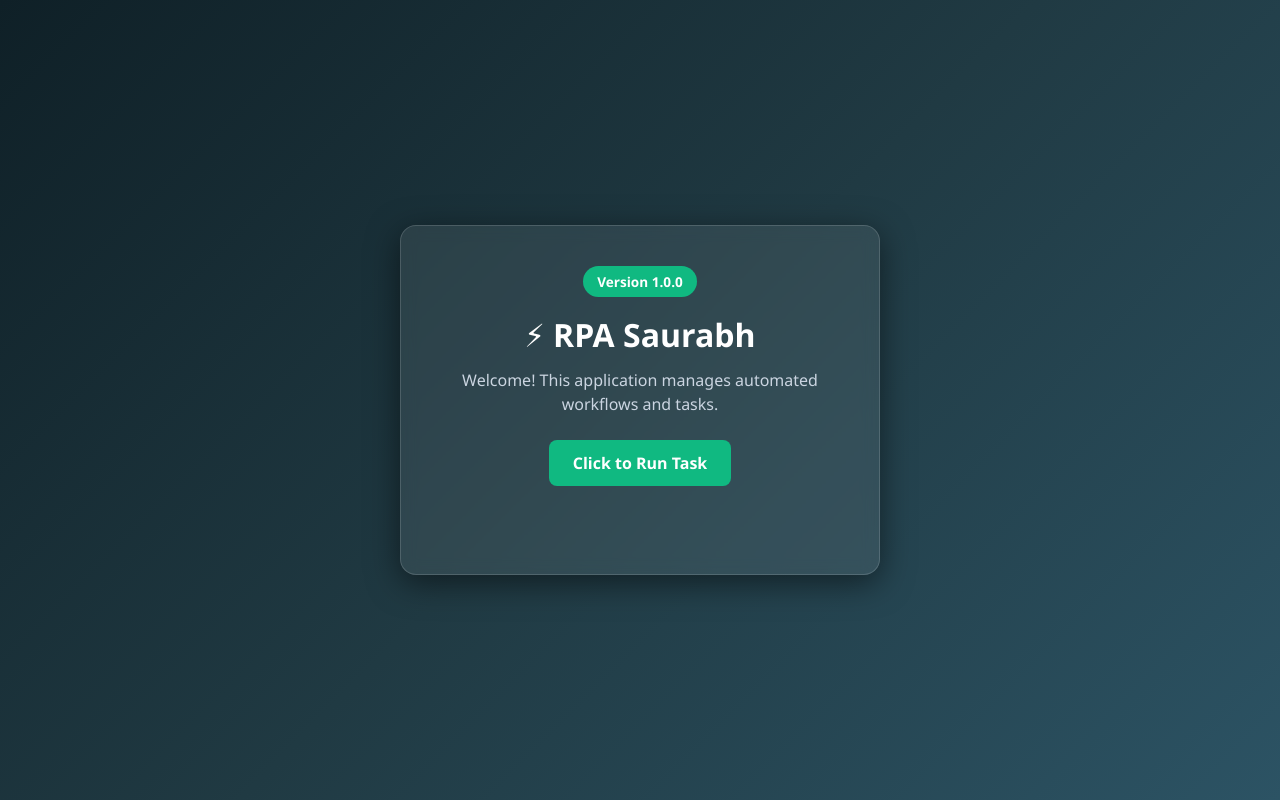
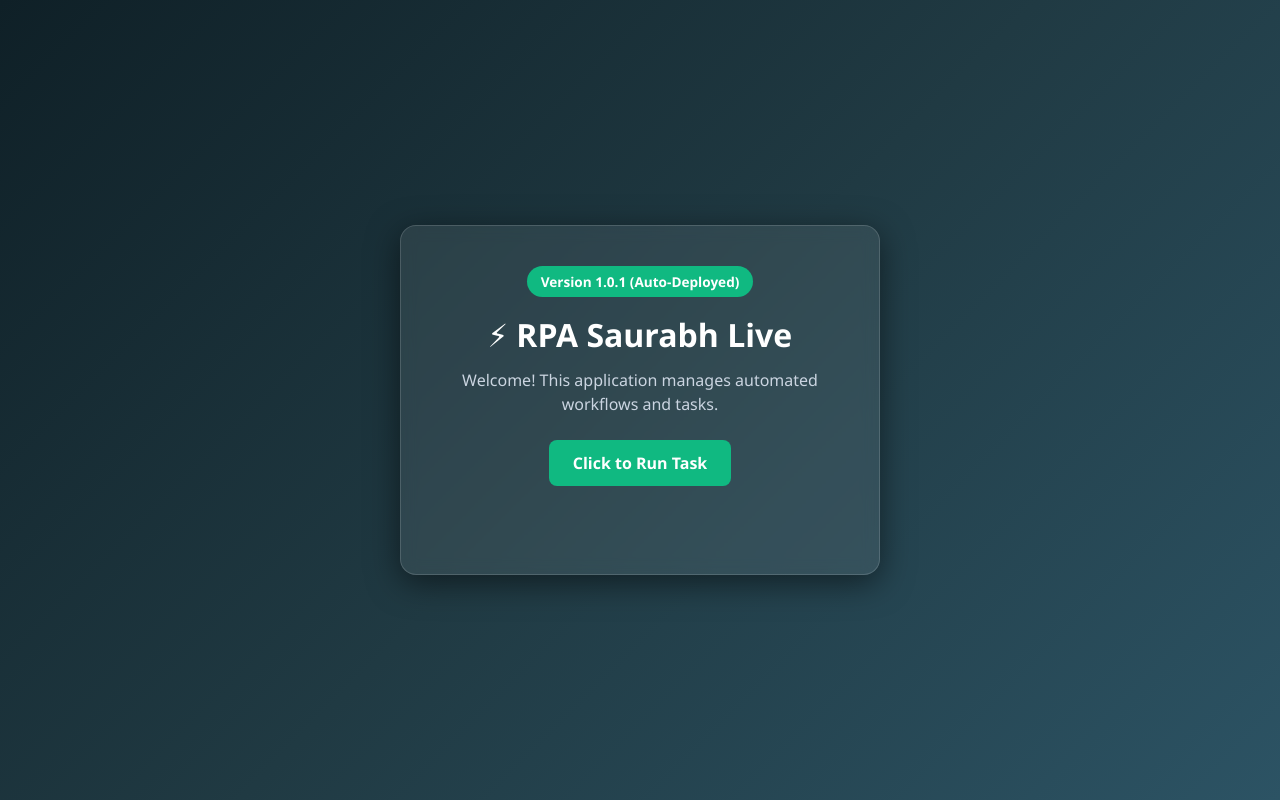
Before and after one commit to saurabh2144/deployeetest-, a plain HTML site: page index.html in a window 1280 px wide. Drawn offline with Linux system fonts and the light colour scheme.

Commit message:
test: trigger auto-deployment test with Version 1.0.1

```diff
--- a/index.html
+++ b/index.html
@@ -86,8 +86,8 @@
 
 <body>
   <div class="card">
-    <div class="badge">Version 1.0.0</div>
-    <h1>⚡ RPA Saurabh </h1>
+    <div class="badge">Version 1.0.1 (Auto-Deployed)</div>
+    <h1>⚡ RPA Saurabh Live</h1>
     <p>Welcome! This application manages automated workflows and tasks.</p>
     <button id="actionBtn" type="button">Click to Run Task</button>
     <div id="output" class="output-box"></div>
```
